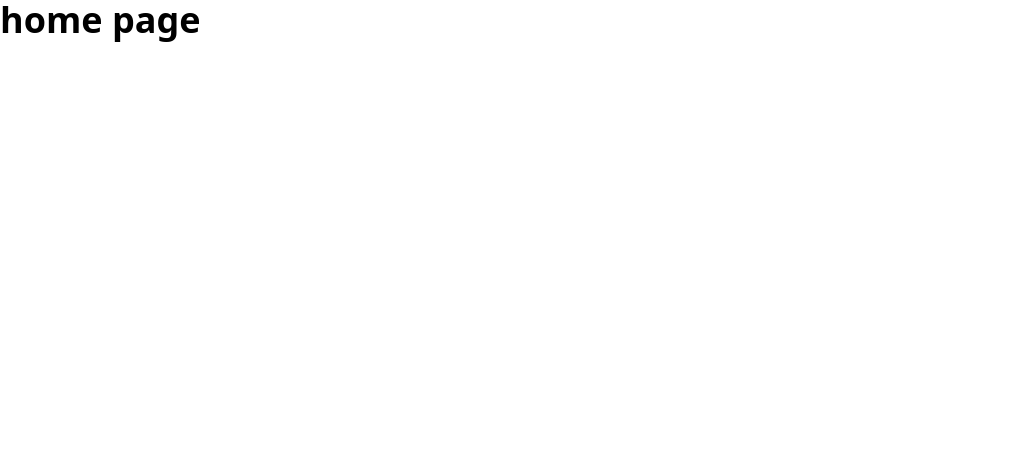
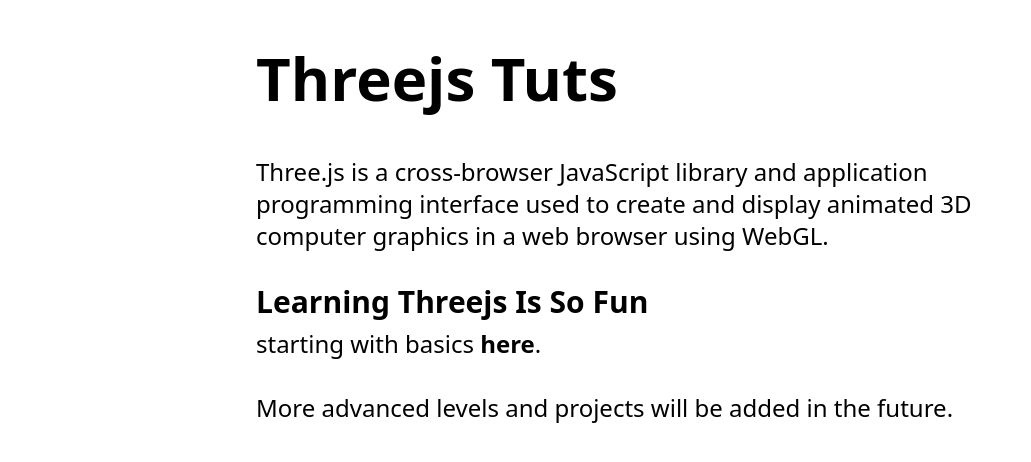
Before and after one commit to andrew-zachary/threejs-tuts, an Astro site: page / in a window 1280 px wide. Shown: the whole page, without its empty margins (0-1031 px from the left). Built offline with nearby package versions, Linux system fonts and the light colour scheme; Astro itself is replaced by a stand-in of ours.

Commit message:
create the home-page

```diff
--- a/astro.config.mjs
+++ b/astro.config.mjs
@@ -1,13 +1,11 @@
-import { defineConfig } from 'astro/config';
+import { defineConfig } from 'astro/config'
 
-import tailwind from "@astrojs/tailwind";
+import tailwind from "@astrojs/tailwind"
 
 // https://astro.build/config
 export default defineConfig({
-  vite: {
-    server: {
-      port: 4200
-    }
+  server: {
+    port: 4200
   },
   integrations: [tailwind()]
-});
+})
--- /dev/null
+++ b/src/components/page-title.astro
@@ -0,0 +1,7 @@
+---
+const { txt } = Astro.props
+---
+
+<header class="text-6xl font-bold capitalize mb-12">
+    <h1>{txt}</h1>
+</header>
--- /dev/null
+++ b/src/js/main.js
@@ -0,0 +1 @@
+console.log("test")
--- a/src/layouts/main.astro
+++ b/src/layouts/main.astro
@@ -6,8 +6,8 @@
 	<head>
 		<meta charset="utf-8" />
 		<meta name="viewport" content="width=device-width" />
-		<meta name="generator" content={Astro.generator} />
 		<title>{title}</title>
+		<script src="../js/main.js"></script>
 	</head>
 	<body>
 		<slot />
--- a/src/pages/index.astro
+++ b/src/pages/index.astro
@@ -1,7 +1,22 @@
 ---
 import MainLayout from "../layouts/main.astro"
+import PageTitle from "../components/page-title.astro";
 ---
 
 <MainLayout title="Threejs Tuts">
-    <h1 class="text-4xl font-bold">home page</h1>
+
+    <main class="max-w-screen-md mx-auto pt-12">
+        <PageTitle txt="threejs tuts" />
+        <p class="text-2xl mb-8">
+            Three.js is a cross-browser JavaScript library and application programming interface used to create and display animated 3D computer graphics in a web browser using WebGL.
+        </p>
+        <h2 class="text-3xl font-bold capitalize mb-2">learning Threejs is so fun</h2>
+        <ul class="text-2xl mb-8">
+            <li>starting with basics <a class="font-bold hover:underline decoration-solid" href="basics">here</a>.</li>
+        </ul>
+        <p class="text-2xl">
+            More advanced levels and projects will be added in the future.
+        </p>
+    </main>
+
 </MainLayout>
```
Also changed, not shown: public/android-chrome-192x192.png (added), public/android-chrome-512x512.png (added), public/apple-touch-icon.png (added), public/components.jpg (added), public/down-arrow-5-svgrepo-com.svg (added), public/favicon.ico (added), public/favicon.svg (added), public/monitor-svgrepo-com.svg (added), public/site.webmanifest (added).
